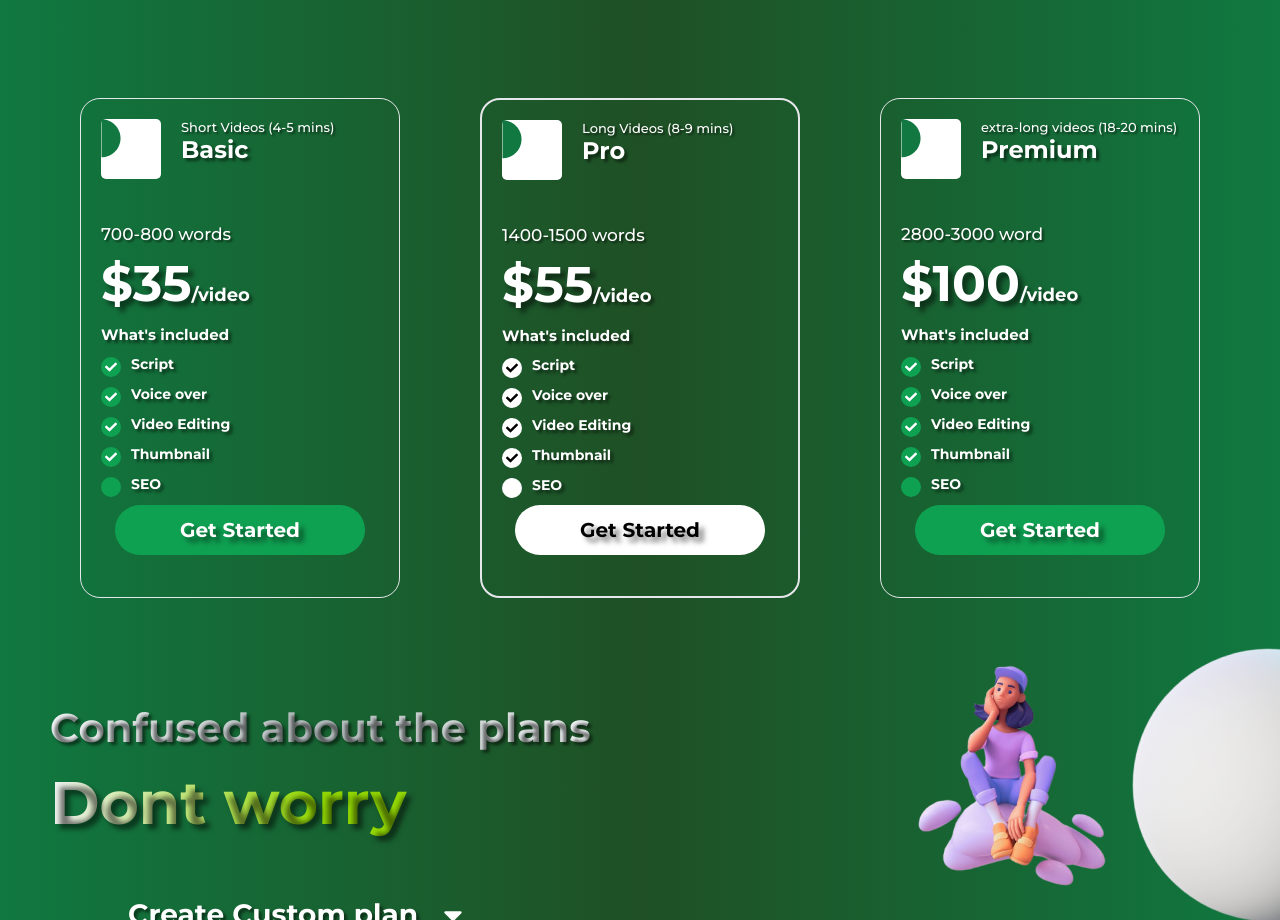
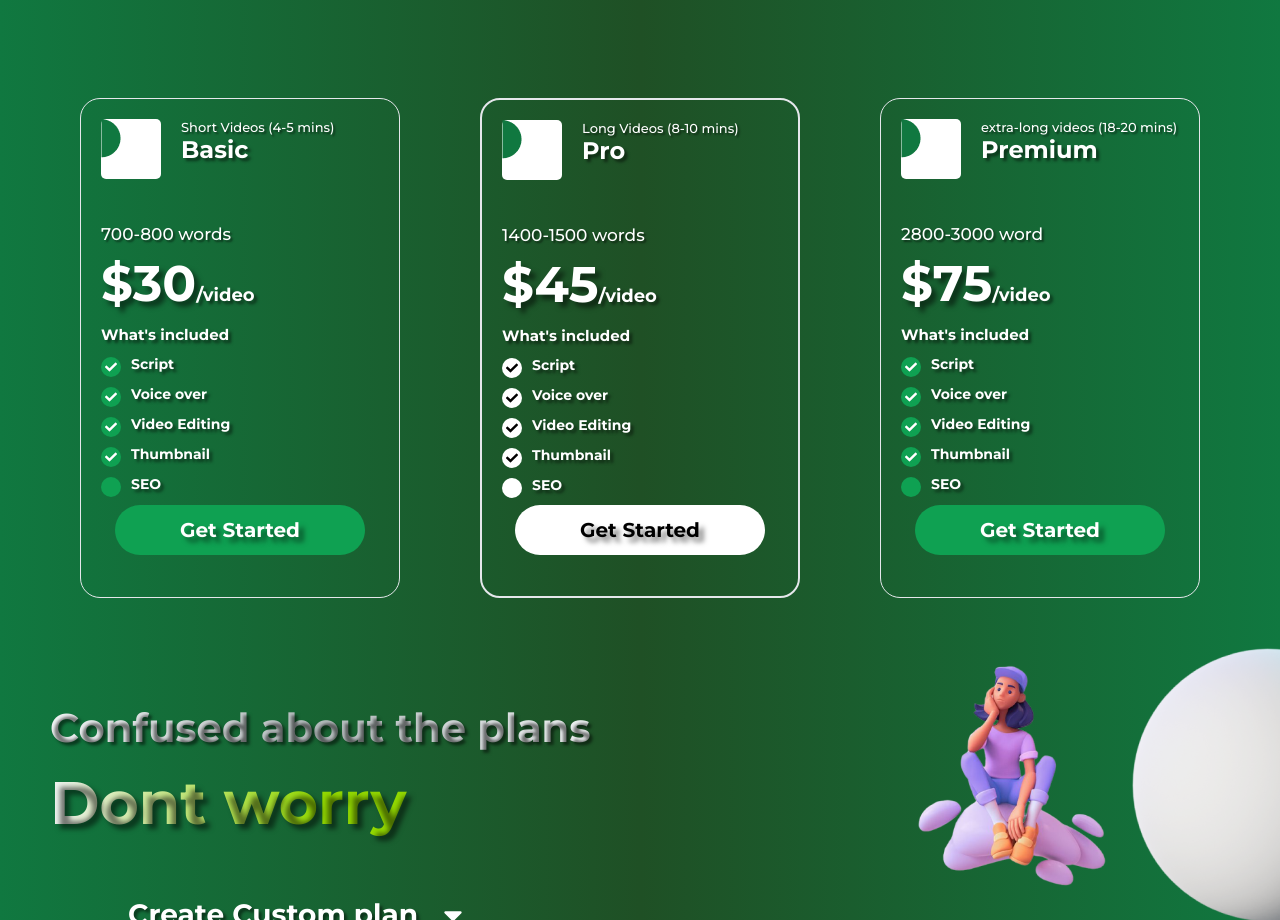
Before and after one commit to raj-bhai/grogrip, a Next.js app: page /home in a window 1280 px wide. Shown: the part 2006-2926 px from the top of the page. Built offline with nearby package versions, Linux system fonts and the light colour scheme.

Commit message:
price-change

```diff
--- a/pages/home.js
+++ b/pages/home.js
@@ -570,7 +570,7 @@ const Home = () => {
                             for="Short Videos (4-5 mins)"
                             type="Basic"
                             index={0}
-                            amount={35}
+                            amount={30}
                             seletedIndex={pricingIndex}
                             desc="700-800 words"
                             onFocus={() => {
@@ -581,10 +581,10 @@ const Home = () => {
                             }}
                         />
                         <PricingCard
-                            for="Long Videos (8-9 mins)"
+                            for="Long Videos (8-10 mins)"
                             type="Pro"
                             index={1}
-                            amount={55}
+                            amount={45}
                             seletedIndex={pricingIndex}
                             desc="1400-1500 words"
                             onFocus={() => {
@@ -598,7 +598,7 @@ const Home = () => {
                             for="extra-long videos (18-20 mins)"
                             type="Premium"
                             index={2}
-                            amount={100}
+                            amount={75}
                             seletedIndex={pricingIndex}
                             desc="2800-3000 word"
                             onFocus={() => {
```
Also changed, not shown: components/Home/pricingCardCustom.js (+0 -7 lines), 1 other file (tests, documents, lock files or other folders).
